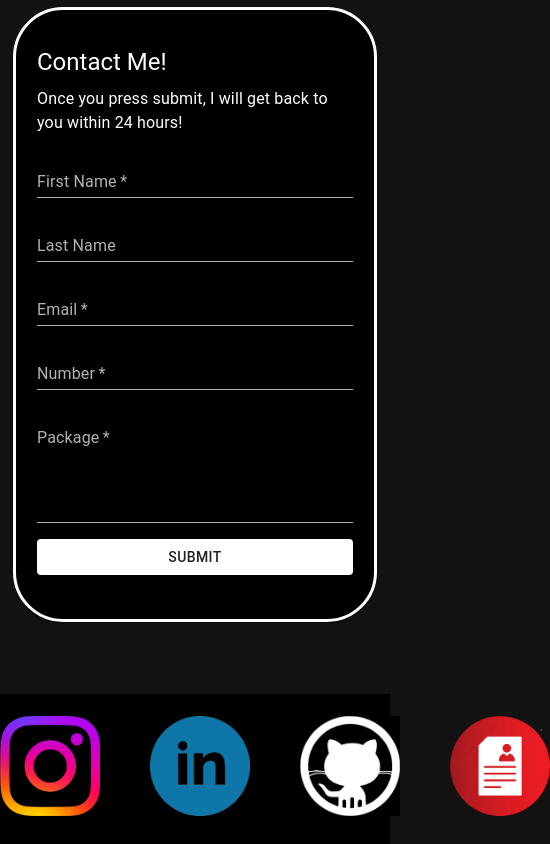
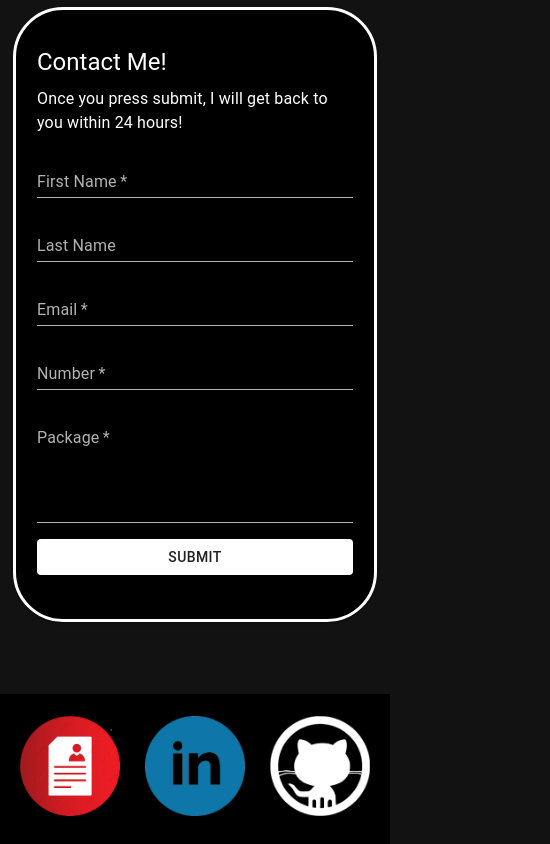
Before and after one commit to jamesdev4you/Portfolio, a React (Create React App) app: page / in a window 390 px wide. Shown: the part 10811-11655 px from the top of the page, 550 px wide, since content can reach past the window. Built offline with nearby package versions, Linux system fonts and the light colour scheme; a web font is replaced by a local one.

Commit message:
footer responsive

```diff
--- a/src/PrimaryComponents/Footer.js
+++ b/src/PrimaryComponents/Footer.js
@@ -9,12 +9,19 @@ import { Typography } from '@mui/material';
 
 const Footer = () => {
   return (
+    <>
       <Box
         sx={{
           width: '100%',
           height: '150px',
           backgroundColor: 'black',
-        display: 'flex',
+          display: {
+            xl: 'flex',
+            lg: 'flex',
+            md: 'flex',
+            sm: 'flex',
+            xs: 'none',
+          },
           alignItems: 'center',
           justifyContent: 'space-around',
         }}
@@ -68,6 +75,42 @@ const Footer = () => {
           </Typography>
         </Box>
       </Box>
+      <Box
+        sx={{
+          width: '100%',
+          height: '150px',
+          backgroundColor: 'black',
+          display: {
+            xl: 'none',
+            lg: 'none',
+            md: 'none',
+            sm: 'none',
+            xs: 'flex',
+          },
+          alignItems: 'center',
+          justifyContent: 'center',
+          gap: '25px',
+        }}
+      >
+        <a href={resume} target='_blank' rel='noreferrer'>
+          <img src={resumelogo} style={{ width: 100, height: 100 }} />
+        </a>
+        <a
+          href='https://www.linkedin.com/in/james-boyle-033ab7276/'
+          target='_blank'
+          rel='noreferrer'
+        >
+          <img src={linkedin} style={{ width: 100, height: 100 }} />
+        </a>
+        <a
+          href='https://github.com/jamesdev4you'
+          target='_blank'
+          rel='noreferrer'
+        >
+          <img src={git} style={{ width: 100, height: 100 }} />
+        </a>
+      </Box>
+    </>
   );
 };
 
```
Lines whose indentation alone changed are shown as unchanged.
